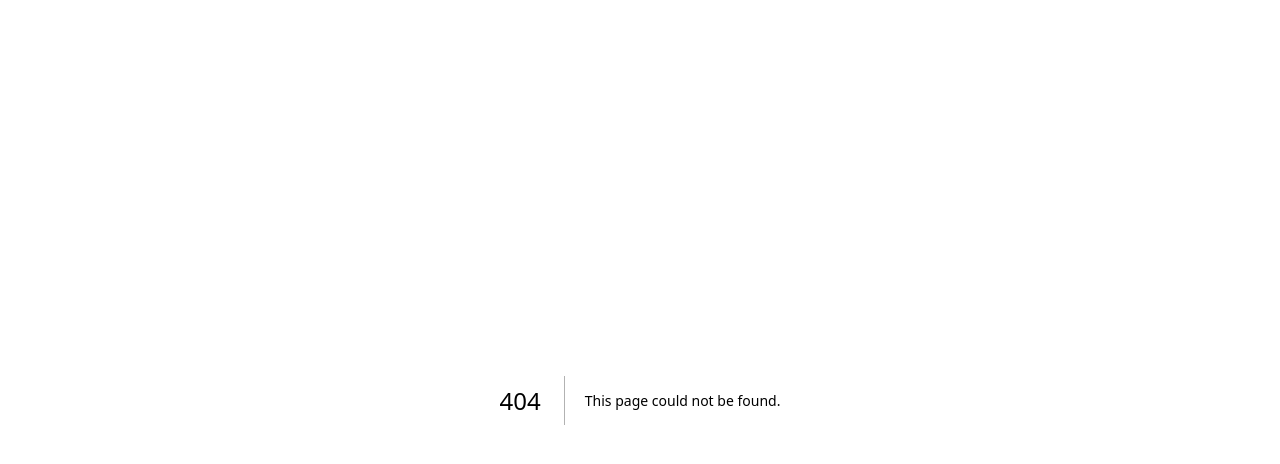
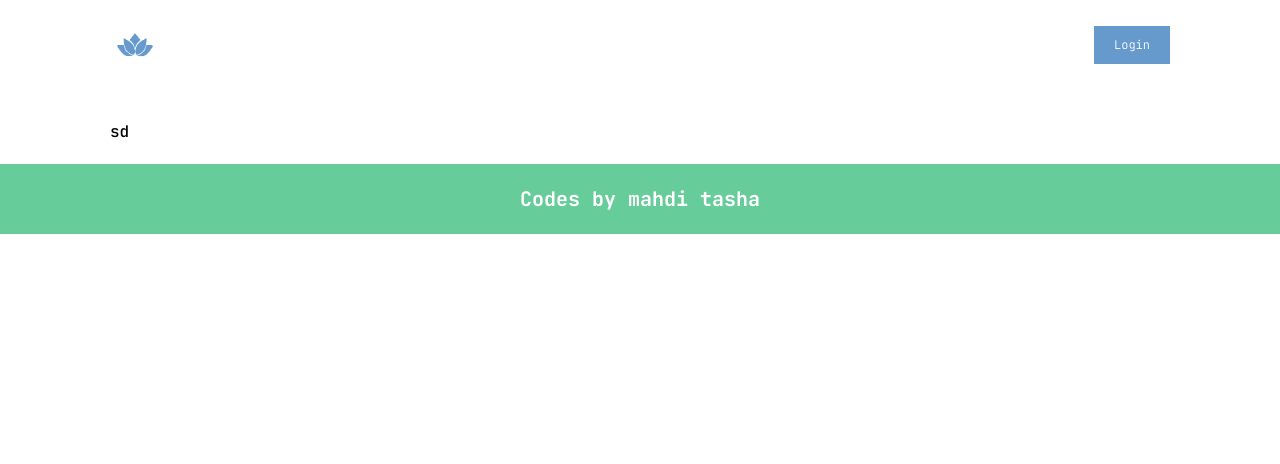
Before and after one commit to tasha-dev/i-will-be-good-web, a Next.js app: page /login in a window 1280 px wide. Before the commit this address had no page. Shown: the top 464 px of the page. Built offline with nearby package versions, Linux system fonts and the light colour scheme; no server answers.

Commit message:
added logic to prevent user from loggin in when he or she is logged in already

```diff
--- /dev/null
+++ b/app/login/page.tsx
@@ -0,0 +1,14 @@
+// Codes by mahdi tasha
+// Importing part
+import PageComponent from "@/component/pageComponent";
+import { ReactNode } from "react";
+
+// Creating and exporting login page as default
+export default function LoginPage():ReactNode {
+  // Returning JSX
+  return (
+    <PageComponent>
+      sd
+    </PageComponent>
+  );
+}
--- a/component/headerComponent.tsx
+++ b/component/headerComponent.tsx
@@ -9,6 +9,7 @@ import LogoImage from '@/public/img/logo/img-logo-lotus.png';
 import BtnComponent from "@/chunk/btnComponent";
 import ContainerComponent from "@/chunk/containerComponent";
 import useScrolled from "@/hook/useScrolled";
+import Link from "next/link";
 
 // Defining type of props
 interface propsType {
@@ -34,7 +35,9 @@ export default function HeaderComponent({isUserLoggedIn, isUserLogginIn}:propsTy
           ? "flex items-center justify-center"
           : "flex items-center justify-between"
       }>
-        <Image width={50} height={50} alt="I will be good" src={LogoImage.src} />
+        <Link href={'/'}>
+          <Image width={50} height={50} alt="I will be good" src={LogoImage.src} />
+        </Link>
         {
           (isUserLogginIn)
             ? false
--- a/component/pageComponent.tsx
+++ b/component/pageComponent.tsx
@@ -36,7 +36,7 @@ export default function PageComponent({children, noMargin = false, loginRequired
     // Returning JSX
     return (
       <div>
-         <HeaderComponent isUserLoggedIn={(auth.user !== null)} isUserLogginIn={authPages.includes(pathname)} />
+         <HeaderComponent isUserLoggedIn={(auth.user !== null)} isUserLogginIn={false} />
          <ContainerComponent className={(!noMargin) ? "lg:mt-[100px] mt-0" : ''}>
            {children}
          </ContainerComponent>
@@ -55,7 +55,16 @@ export default function PageComponent({children, noMargin = false, loginRequired
       <h1>Loading</h1>
     );
   } else {
-    if (loginRequired) {
+    if (authPages.includes(pathname) && auth.user !== null) {
+      return (
+        <div>
+          <HeaderComponent isUserLoggedIn isUserLogginIn />
+          <ContainerComponent className="min-h-screen flex items-center justify-center">
+            <TitleComponent tier={0} theme="blue" className="text-center">You're logged in already</TitleComponent>
+          </ContainerComponent>
+        </div>
+      );
+    } else if (loginRequired) {
       if (auth.user !== null) { return <ReturnedComponent /> }
       else { router.push('/login') }
     } else { return <ReturnedComponent /> }
```
